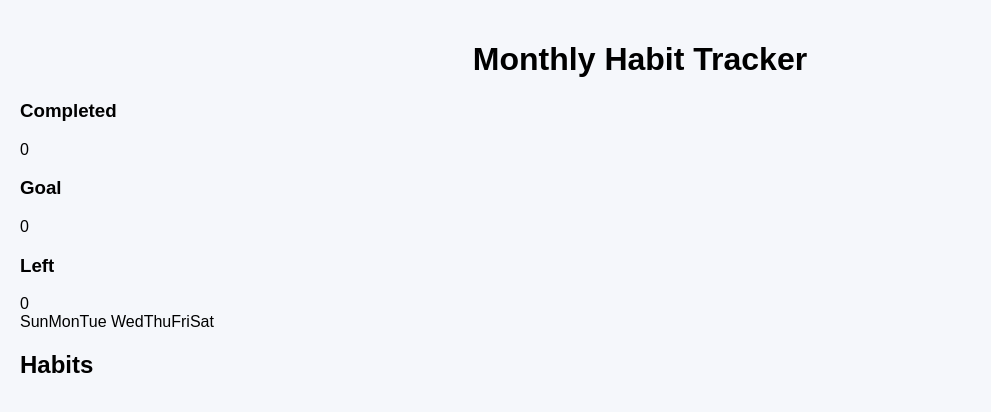
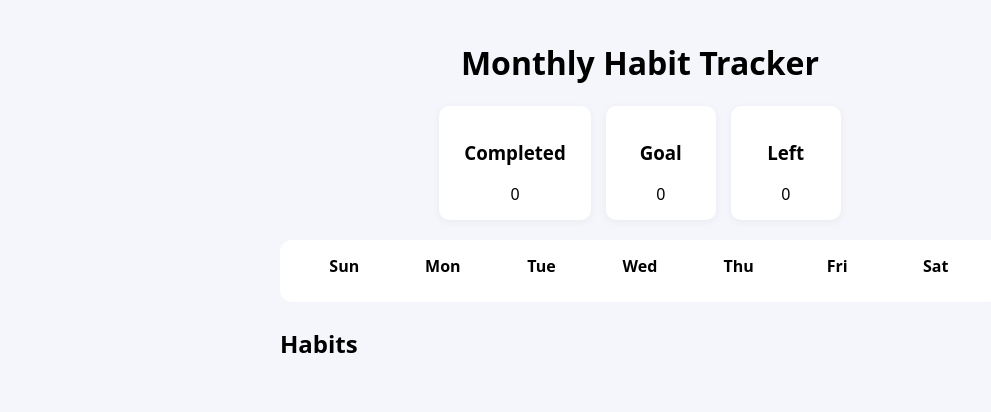
Before and after one commit to agrawalkushal974-hub/habit-view, a plain HTML site: page index.html in a window 1280 px wide. Shown: the whole page, without its empty margins (0-991 px from the left). Drawn offline with Linux system fonts and the light colour scheme.

Commit message:
Update style.css

```diff
--- a/style.css
+++ b/style.css
@@ -1,6 +1,10 @@
+* {
+  box-sizing: border-box;
+}
+
 body {
-  font-family: Arial, sans-serif;
-  background: #f5f7fb;
+  font-family: system-ui, sans-serif;
+  background: #f4f6fb;
   margin: 0;
   padding: 20px;
 }
@@ -10,30 +14,68 @@ header {
   margin-bottom: 20px;
 }
 
-#overview {
+.overview {
   display: flex;
+  justify-content: center;
   gap: 15px;
-  justify-content: center;
   margin-bottom: 20px;
 }
 
-.card {
-  background: white;
-  padding: 15px 20px;
+.box {
+  background: #ffffff;
+  padding: 15px 25px;
   border-radius: 10px;
-  box-shadow: 0 0 10px rgba(0,0,0,0.05);
+  text-align: center;
+  min-width: 110px;
+  box-shadow: 0 2px 8px rgba(0,0,0,0.05);
 }
 
-#habits {
-  max-width: 600px;
+.calendar {
+  max-width: 720px;
   margin: auto;
+  background: white;
+  padding: 15px;
+  border-radius: 12px;
+}
+
+.days {
+  display: grid;
+  grid-template-columns: repeat(7, 1fr);
+  text-align: center;
+  font-weight: 600;
+}
+
+#dates {
+  display: grid;
+  grid-template-columns: repeat(7, 1fr);
+  gap: 6px;
+  margin-top: 10px;
+}
+
+.date {
+  padding: 12px 0;
+  text-align: center;
+  background: #eef1f7;
+  border-radius: 6px;
+  cursor: pointer;
+}
+
+.date.active {
+  background: #4f46e5;
+  color: #ffffff;
+}
+
+.habits {
+  max-width: 720px;
+  margin: 25px auto;
 }
 
 .habit {
   display: flex;
   justify-content: space-between;
+  align-items: center;
   background: white;
-  padding: 12px;
+  padding: 12px 15px;
+  border-radius: 8px;
   margin-bottom: 10px;
-  border-radius: 8px;
 }
```
